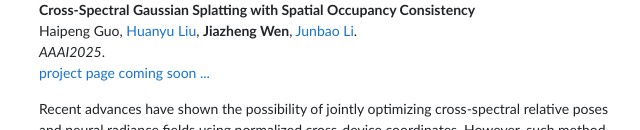
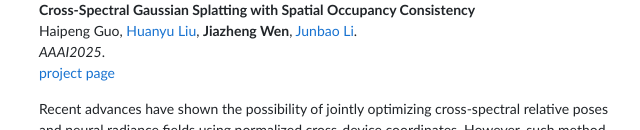
Before and after one commit to JoshuaWenHIT/JoshuaWenHIT.github.io, a plain HTML site: page index.html in a window 1280 px wide. Shown: the part 670-800 px from the top of the page, 416-1056 px from the left. Drawn offline with nearby package versions, Linux system fonts and the light colour scheme.

Commit message:
project link

```diff
--- a/index.html
+++ b/index.html
@@ -123,7 +123,7 @@
         <br>
         <em>AAAI2025</em>.
         <br>
-        <a href="https://github.com/JoshuaWenHIT">project page coming soon ...</a>
+        <a href="https://github.com/GuoHP-HIT/SOC-GS">project page</a>
 <!--        <a href="data/rs_trc-odf.pdf">paper</a>-->
         <br><br>
         <p style="margin-top: -1%;">
```
